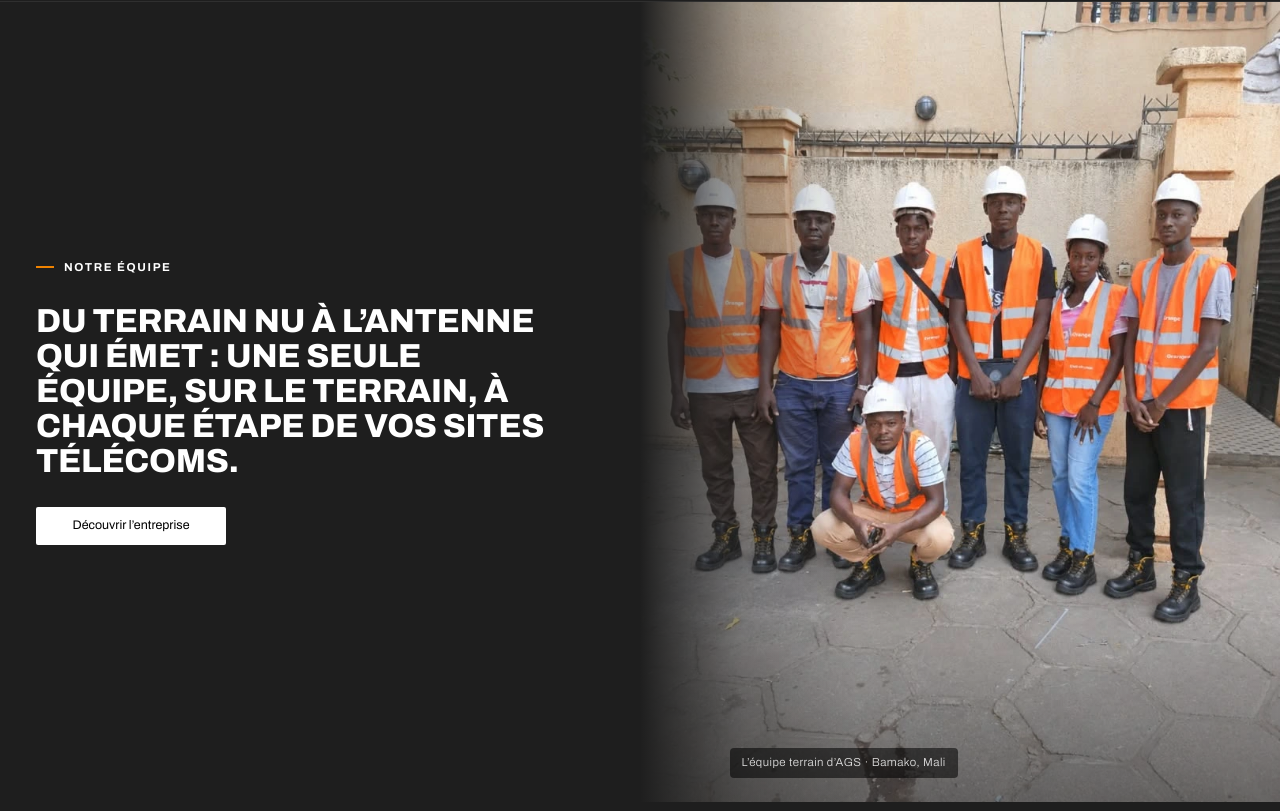
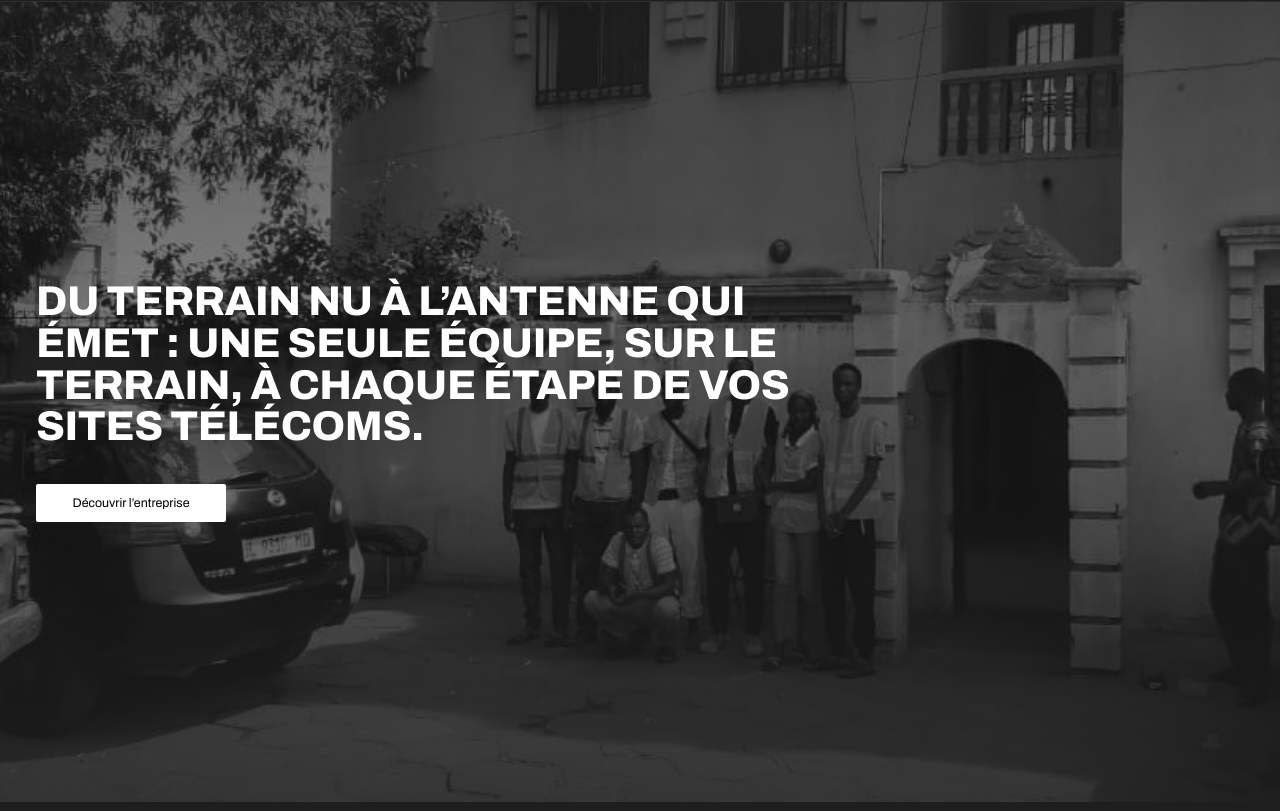
Before and after one commit to Hamadoun23/AGS, a plain HTML site: page index.html in a window 1280 px wide. Shown: the part 889-1700 px from the top of the page. Drawn offline with Linux system fonts and the light colour scheme.

Commit message:
Manifeste : retour à la version d'origine (façade du siège en noir et blanc)
Co-Authored-By: Claude Opus 5.5 <noreply@anthropic.com>

```diff
--- a/assets/css/pages.css
+++ b/assets/css/pages.css
@@ -246,29 +246,3 @@
 /* Mot de la direction : la photo est retirée, son emplacement reste vide (ordinateur seulement) */
 .mot__vide { display: none; }
 @media (min-width: 960px) { .mot__vide { display: block; aspect-ratio: 4 / 5; } }
-
-/* Manifeste : vraie photo de l'équipe en couleur.
-   La photo d'origine est petite (810 px de large) : sur ordinateur elle occupe la moitié droite
-   (affichée à sa taille réelle, donc nette) et le texte reste dans la moitié gauche, sans la recouvrir. */
-.statement--couleur .statement__bg { filter: none; }
-.statement--couleur::after { background: linear-gradient(0deg, rgba(20,20,20,.92) 0%, rgba(20,20,20,.7) 50%, rgba(20,20,20,.4) 100%); }
-.statement__label { margin: 0; }
-.statement__legende { display: none; }
-/* Téléphone/tablette : texte en bas, l'équipe reste visible au-dessus */
-@media (max-width: 959px) {
-  .statement--couleur { align-items: flex-end; }
-  .statement--couleur .statement__bg { object-position: 50% 15% !important; }
-  .statement--couleur .statement__inner { padding: 60px 0 56px; }
-  .statement--couleur::after { background: linear-gradient(0deg, rgba(20,20,20,.95) 0%, rgba(20,20,20,.8) 42%, rgba(20,20,20,.1) 72%); }
-}
-@media (min-width: 960px) {
-  .statement--couleur { background: var(--char); }
-  .statement--couleur .statement__bg { left: auto; right: 0; width: 50%; object-position: 50% 30% !important; }
-  .statement--couleur::after { left: auto; right: 0; width: 50%;
-    background: linear-gradient(90deg, var(--char) 0%, rgba(30,30,30,.35) 16%, rgba(30,30,30,0) 34%),
-                linear-gradient(0deg, rgba(20,20,20,.55), rgba(20,20,20,0) 30%); }
-  .statement--couleur .statement__inner { gap: 28px; }
-  .statement--couleur .statement__text { max-width: 44%; font-size: clamp(1.6rem, 2.6vw, 2.5rem); line-height: 1.05; }
-  .statement__legende { display: block; position: absolute; z-index: 2; left: calc(50% + 7%); bottom: 24px; margin: 0;
-    padding: 6px 12px; border-radius: 4px; background: rgba(0,0,0,.55); font-size: .72rem; letter-spacing: .04em; color: rgba(255,255,255,.85); }
-}
--- a/index.html
+++ b/index.html
@@ -83,11 +83,9 @@
 </div>
 
 <!-- ===== MANIFESTE ===== -->
-<section class="statement statement--couleur" id="manifeste">
-  <img class="statement__bg" src="assets/img/ags/equipe.webp" alt="L’équipe terrain d’AGS" loading="lazy" style="object-position: 50% 28%">
-  <p class="statement__legende">L’équipe terrain d’AGS · Bamako, Mali</p>
+<section class="statement" id="manifeste">
+  <img class="statement__bg" src="assets/img/ags/siege-facade.webp" alt="" loading="lazy" style="object-position: 50% 55%">
   <div class="wrap statement__inner">
-    <h2 class="cv__h2 statement__label">Notre équipe</h2>
     <p class="display statement__text" data-reveal>
       Du terrain nu à l’antenne qui émet&nbsp;: une seule équipe, sur le terrain, à chaque étape de vos sites télécoms.
     </p>
```
Also changed, not shown: 1 other file.
